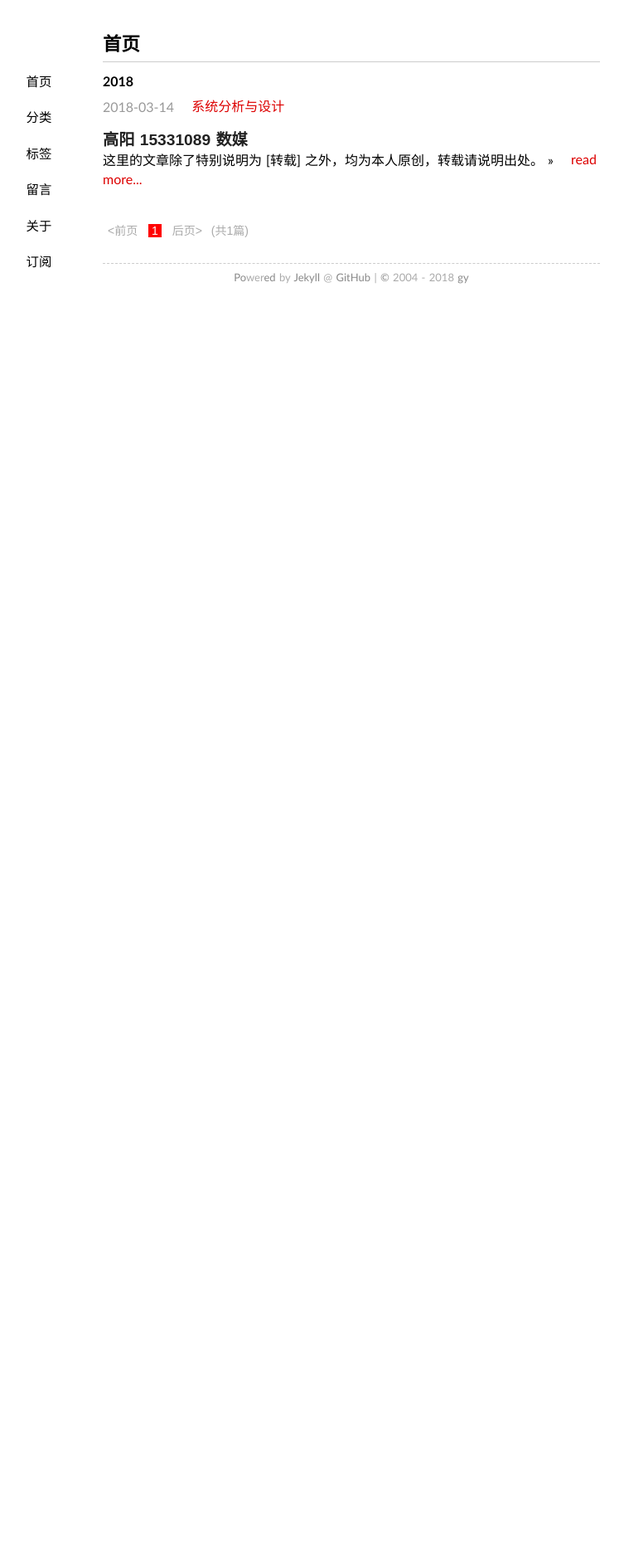
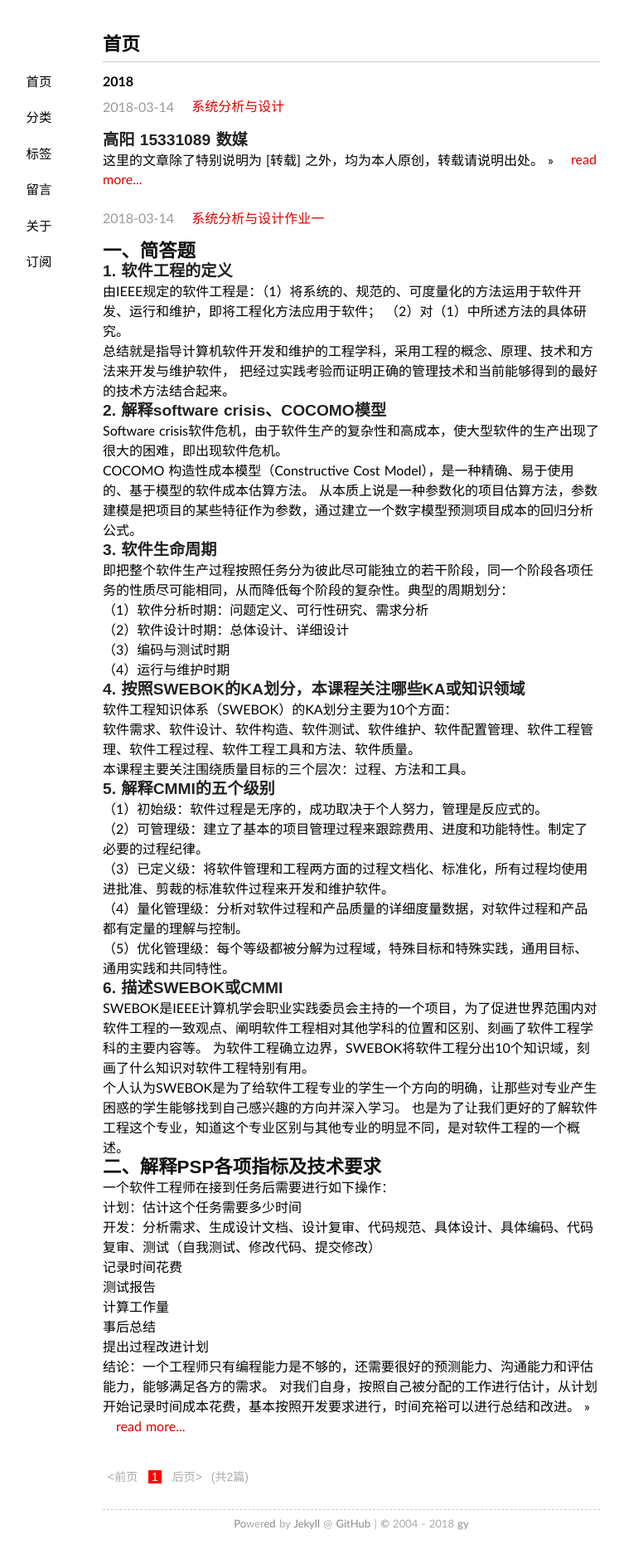
Before and after one commit to gaoynui/gaoynui.github.io, a Jekyll site: the page built from index.html, in a window 1280 px wide. Shown: the whole page at 83% size, without its empty margins (216-969 px from the left). Built offline with Jekyll 4.4.1, drawn with Linux system fonts in a browser that asks for light colours; the list of posts is cut into pages by our own code; a file with an impossible date is left out; before the commit the page ends 900 px from its top, so only the background shows below that.

Commit message:
Update and rename 2018-03-13-hw1.md to 2018-03-14-hw1.md

```diff
--- a/_posts/2018-03-13-hw1.md
+++ b/_posts/2018-03-14-hw1.md
@@ -1,7 +1,7 @@
 ---
 layout: post
 title: 系统分析与设计作业一
-date: 2018-03 12:00:10+00:00
+date: 2018-03-14 10:00:00+00:00
 categories: 日志
 tags: 博客
 ---
```
